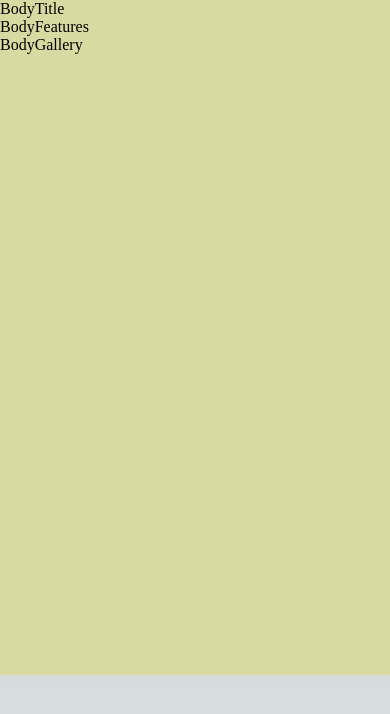
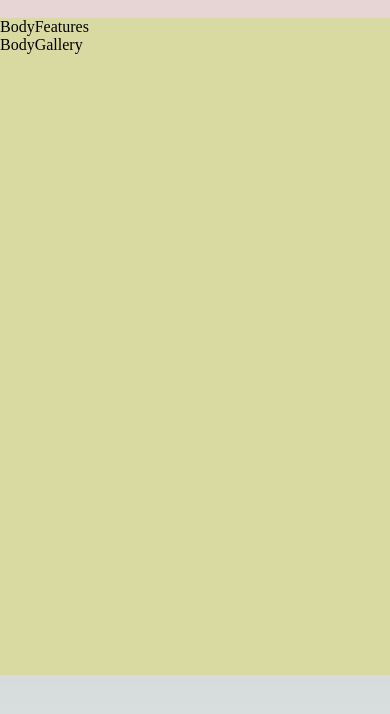
Before and after one commit to Aluonam/architecture-web, a Next.js app: page /HOME/Components/body/Body in a window 390 px wide. Shown: the top 714 px of the page. Built offline with nearby package versions, Linux system fonts and the light colour scheme.

Commit message:
feat: style body title

```diff
--- a/pages/HOME/Components/body/bodyTitle/BodyTitle.jsx
+++ b/pages/HOME/Components/body/bodyTitle/BodyTitle.jsx
@@ -3,7 +3,10 @@ import style from './BodyTitle.module.css'
 
 const BodyTitle = () => {
   return (
-    <div>BodyTitle</div>
+    <div className={style.bodyTitle}>
+      <img src=''></img>
+    </div>
+
   )
 }
 
--- a/pages/HOME/Components/body/bodyTitle/BodyTitle.module.css
+++ b/pages/HOME/Components/body/bodyTitle/BodyTitle.module.css
@@ -0,0 +1,13 @@
+
+.bodyTitle{
+    width: 100%;
+    height: 75%;
+    background-color: #E7D4D4;
+}
+
+@media only screen and (max-width: 600px){
+    .bodyTitle{
+        width: 100%;
+        height: auto;
+    }
+}
```
